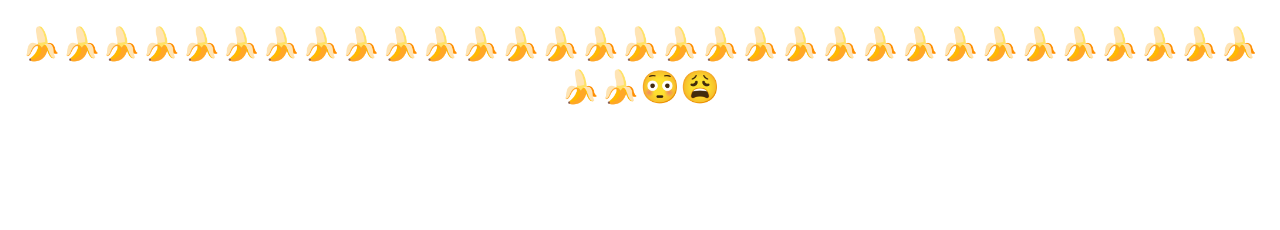
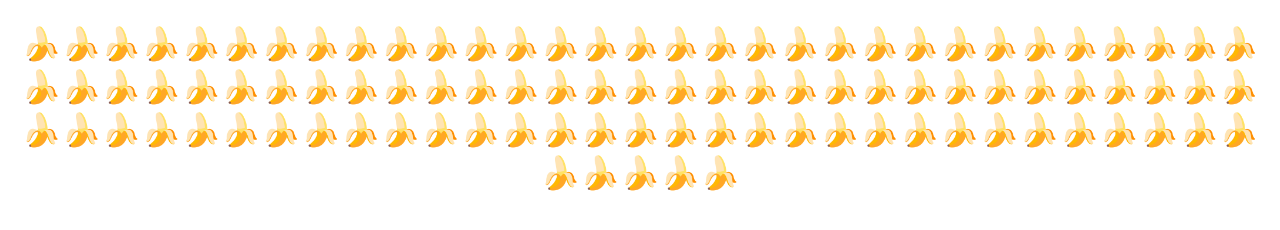
Before and after one commit to zndndnxnxnxnxnxnxnxn/BANANA, a plain HTML site: page index.html in a window 1280 px wide. Drawn offline with nearby package versions, Linux system fonts and the light colour scheme.

Commit message:
Update index.html

```diff
--- a/index.html
+++ b/index.html
@@ -10,7 +10,7 @@
 
 <body id="t" class="offline">
     <div id="messageBox" class="sendmessage">
-         <h1 style="text-align: center;font-family: 'Open Sans', sans-serif;">🍌🍌🍌🍌🍌🍌🍌🍌🍌🍌🍌🍌🍌🍌🍌🍌🍌🍌🍌🍌🍌🍌🍌🍌🍌🍌🍌🍌🍌🍌🍌🍌🍌😳😩</h1>
+         <h1 style="text-align: center;font-family: 'Open Sans', sans-serif;">🍌🍌🍌🍌🍌🍌🍌🍌🍌🍌🍌🍌🍌🍌🍌🍌🍌🍌🍌🍌🍌🍌🍌🍌🍌🍌🍌🍌🍌🍌🍌🍌🍌🍌🍌🍌🍌🍌🍌🍌🍌🍌🍌🍌🍌🍌🍌🍌🍌🍌🍌🍌🍌🍌🍌🍌🍌🍌🍌🍌🍌🍌🍌🍌🍌🍌🍌🍌🍌🍌🍌🍌🍌🍌🍌🍌🍌🍌🍌🍌🍌🍌🍌🍌🍌🍌🍌🍌🍌🍌🍌🍌🍌🍌🍌🍌🍌🍌 </h1>
 
 <audio src="/assets/BANANA.mp3" autoPlay loop></audio>
 
```
